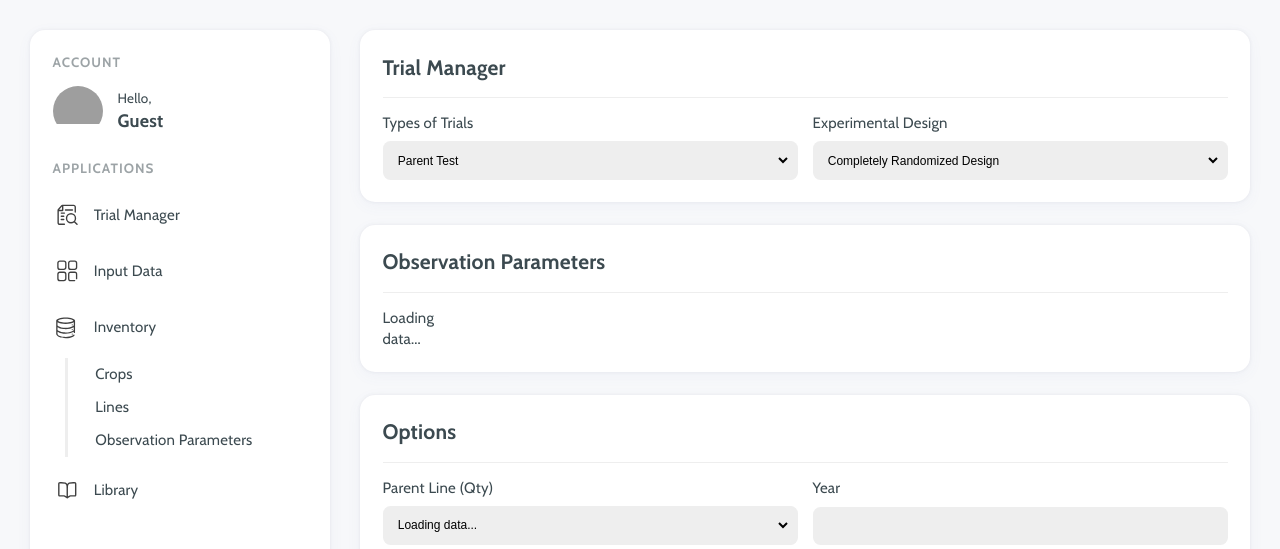
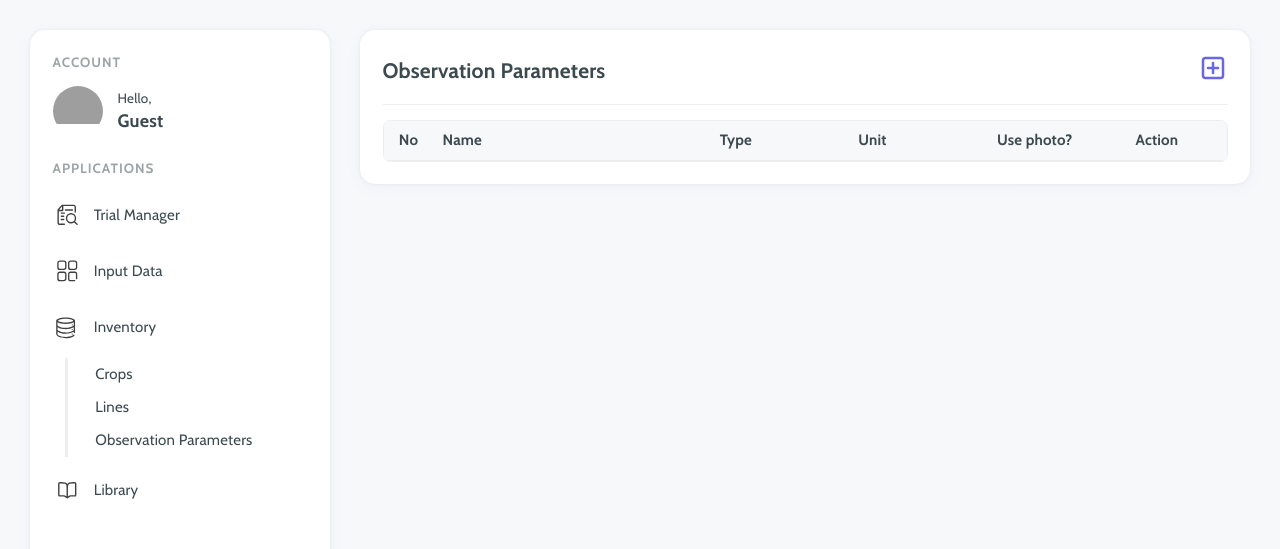
Before and after one commit to OzikPutraJarwo/Privo, a PHP site: page / in a window 1280 px wide. Shown: the top 549 px of the page. After the commit the page ends 499 px from the top, so only its background shows below. Run offline with PHP 8.4, Linux system fonts and the light colour scheme; some libraries are stand-ins or nearby versions; grey boxes are pictures that could not be loaded.

Commit message:
Advanta - Parameters type etc

```diff
--- a/Advanta/account.js
+++ b/Advanta/account.js
@@ -36,11 +36,11 @@ async function initializeGapiClient() {
     await showUserInfo();
     await ensureFolders();
     await ensureInventoryFiles();
-    await loadCropData();
-    await loadLineData();
+    // await loadCropData();
+    // await loadLineData();
     await loadParamData();
-    await renderParamSelect(".trial-observation .content-item");
-    await renderLineSelect(".trial-option #option-line");
+    // await renderParamSelect(".trial-observation .content-item");
+    // await renderLineSelect(".trial-option #option-line");
     await listLibraryFilesUI();
     notification("success", "All data loaded");
 
@@ -670,16 +670,22 @@ async function loadParamData() {
 function saveParam() {
   const id = document.getElementById("editId").value;
   const paramName = document.getElementById("paramName").value;
+  const paramType = document.getElementById("paramType").value;
+  const paramUnit = document.getElementById("paramUnit").value;
+  const paramPhoto = document.getElementById("paramPhoto").checked;
 
   if (id) {
     const idx = paramData.findIndex(l => l.id === id);
     if (idx !== -1) {
-      paramData[idx] = { id, paramName };
+      paramData[idx] = { id, paramName, paramType, paramUnit, paramPhoto };
     }
   } else {
     paramData.push({
       id: generateId(),
-      paramName
+      paramName,
+      paramType,
+      paramUnit,
+      paramPhoto
     });
   }
 
@@ -695,11 +701,18 @@ function renderParamTable() {
   const tbody = document.querySelector("#observation-parameters .table .tbody");
   tbody.innerHTML = "";
   paramData.forEach(param => {
+    function paramPhoto() {
+      const checkbox = param?.paramPhoto;
+      return checkbox ? "Yes" : "No";
+    }
     const tr = document.createElement("div");
     tr.classList.add('tr');
     tr.innerHTML = `
       <div class="td no center"></div>
       <div class="td">${param.paramName}</div>
+      <div class="td">${param.paramType}</div>
+      <div class="td">${param.paramUnit}</div>
+      <div class="td">${paramPhoto()}</div>
       <div class="td action">
         <button id="edit" onclick="editParam('${param.id}');openPopup('.params')">
           <svg viewBox="0 0 24 24" fill="none" xmlns="http://www.w3.org/2000/svg"> <g id="style=paramar"> <g id="edit"> <path id="vector" d="M18.4101 3.6512L20.5315 5.77252C21.4101 6.6512 21.4101 8.07582 20.5315 8.9545L9.54019 19.9458C9.17774 20.3082 8.70239 20.536 8.19281 20.5915L4.57509 20.9856C3.78097 21.072 3.11061 20.4017 3.1971 19.6076L3.59111 15.9898C3.64661 15.4803 3.87444 15.0049 4.23689 14.6425L3.70656 14.1121L4.23689 14.6425L15.2282 3.6512C16.1068 2.77252 17.5315 2.77252 18.4101 3.6512Z" stroke-width="2"/> <path id="vector_2" d="M15.2282 3.6512C16.1068 2.77252 17.5315 2.77252 18.4101 3.6512L20.5315 5.77252C21.4101 6.6512 21.4101 8.07582 20.5315 8.9545L18.7283 10.7576L13.425 5.45432L15.2282 3.6512Z" stroke-width="2"/> </g> </g> </svg>
@@ -719,6 +732,9 @@ function editParam(id) {
 
   document.getElementById("editId").value = param.id;
   document.getElementById("paramName").value = param.paramName;
+  document.getElementById("paramType").value = param.paramType;
+  document.getElementById("paramUnit").value = param.paramUnit;
+  document.getElementById("paramPhoto").checked = param.paramPhoto;
   document.getElementById("saveParamBtn").textContent = "Save Changes";
 }
 
--- a/Advanta/index.html
+++ b/Advanta/index.html
@@ -98,7 +98,7 @@
 
     <main>
 
-      <div id="trial-manager" class="item-container active">
+      <div id="trial-manager" class="item-container">
 
         <div class="type-trial item">
           <div class="title">
@@ -249,7 +249,7 @@
 
       </div>
 
-      <div id="observation-parameters" class="item-container single-inventory">
+      <div id="observation-parameters" class="item-container active">
 
         <div class="item">
           <div class="title">
@@ -264,6 +264,9 @@
                 <div class="tr">
                   <div class="th center">No</div>
                   <div class="th">Name</div>
+                  <div class="th">Type</div>
+                  <div class="th">Unit</div>
+                  <div class="th">Use photo?</div>
                   <div class="th">Action</div>
                 </div>
               </div>
@@ -406,6 +409,28 @@
                 <label for="paramName">Parameter Name</label>
                 <input id="paramName" placeholder="Param Name" required>
               </div>
+              <div>
+                <label for="paramType">Parameter Type</label>
+                <select name="paramType" id="paramType">
+                  <option value="text">Text</option>
+                  <option value="number">Number</option>
+                  <option value="range">Range</option>
+                  <option value="choice">Radio</option>
+                  <option value="checkbox">Checkbox</option>
+                  <option value="date">Date</option>
+                </select>
+              </div>
+              <div>
+                <label for="paramUnit">Parameter Unit</label>
+                <input id="paramUnit" placeholder="Param Unit" required>
+              </div>
+              <div>
+                <label for="paramPhoto">Use Photo</label>
+                <span>
+                  <input id="paramPhoto" type="checkbox">
+                  <label for="paramPhoto">Yes</label>
+                </span>
+              </div>
               <div class="actions">
                 <button type="submit" id="saveParamBtn">Add Parameter</button>
               </div>
--- a/Advanta/style.css
+++ b/Advanta/style.css
@@ -697,6 +697,11 @@ main select {
   grid-template-columns: 50px 1fr 100px;
 }
 
+#observation-parameters .table .tr {
+  display: grid;
+  grid-template-columns: 50px 2fr 1fr 1fr 1fr 100px;
+}
+
 /* ===== LIBRARY ===== */
 
 #library .table .tr {
```
